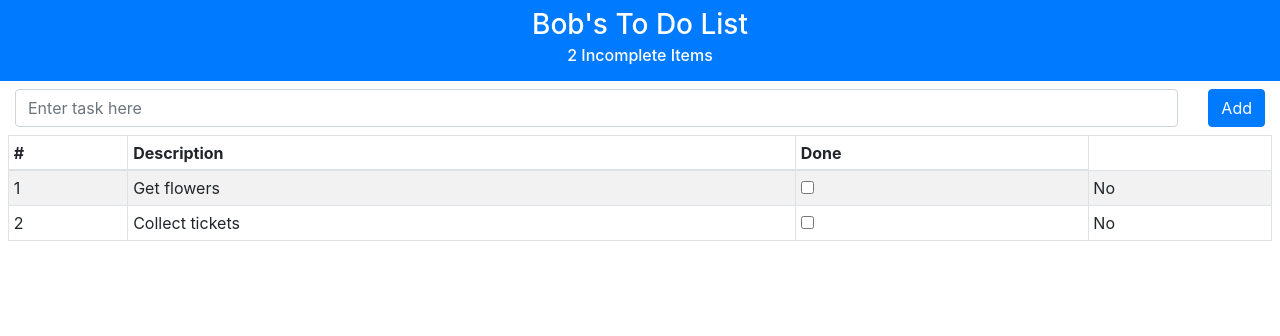
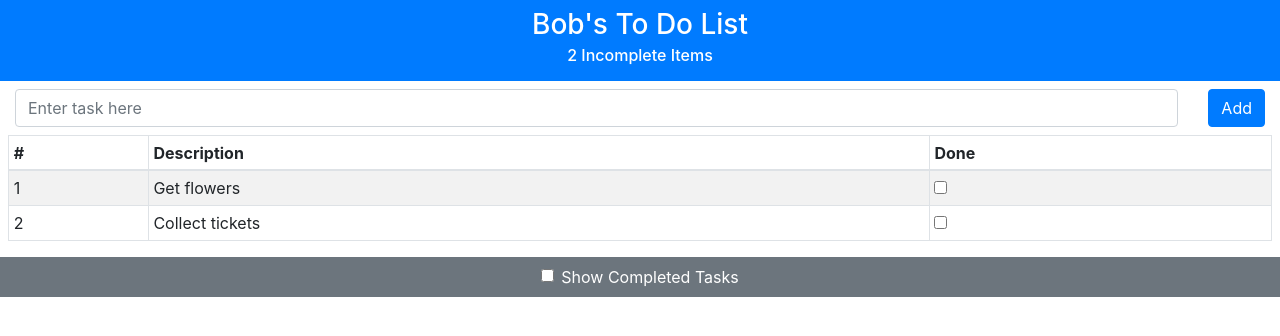
Before and after one commit to KCMicheal/Lister, an Angular app: page / in a window 1280 px wide. Shown: the top 336 px of the page. Built offline with nearby package versions, Linux system fonts and the light colour scheme.

Commit message:
perf: show copleted items

```diff
--- a/src/app/app.component.html
+++ b/src/app/app.component.html
@@ -1,6 +1,6 @@
 <h3 class="bg-primary text-center text-white p-2">
   {{ username }}'s To Do List
-  <h6 class="mt-1">{{ itemCount }} Incomplete Items</h6>
+  <h6 class="mt-1">{{ itemCount }} {{ showComplete ? "" : "Incomplete" }} Items</h6>
 </h3>
 
 <div class="container-fluid">
@@ -30,11 +30,20 @@
           <td>{{ i + 1 }}</td>
           <td>{{ item.task }}</td>
           <td><input type="checkbox" [(ngModel)]="item.complete" /></td>
-          <td [ngSwitch]="item.complete">
+          <!-- <td [ngSwitch]="item.complete">
             <span *ngSwitchCase="true">Yes</span>
             <span *ngSwitchDefault>No</span>
-          </td>
+          </td> -->
         </tr>
       </tbody>
     </table>
 </div>
+
+<div class="bg-secondary text-white text-center p-2">
+  <div class="form-check">
+    <input type="checkbox" class="form-check-input" [(ngModel)] = "showComplete"/>
+    <label for="defaultCheck1" class="form-check-label">
+      Show Completed Tasks
+    </label>
+  </div>
+</div>
--- a/src/app/app.component.ts
+++ b/src/app/app.component.ts
@@ -23,7 +23,7 @@ export class AppComponent {
   }
 
   get items(): readonly TodoItem[]{
-    return this.list.items.filter(item => !item.complete);
+    return this.list.items.filter(item => this.showComplete || !item.complete);
   }
 
   addItem(newItem) {
@@ -31,4 +31,6 @@ export class AppComponent {
       this.list.addItem(newItem);
     }
   }
+
+  showComplete: boolean = false;
 }
```
